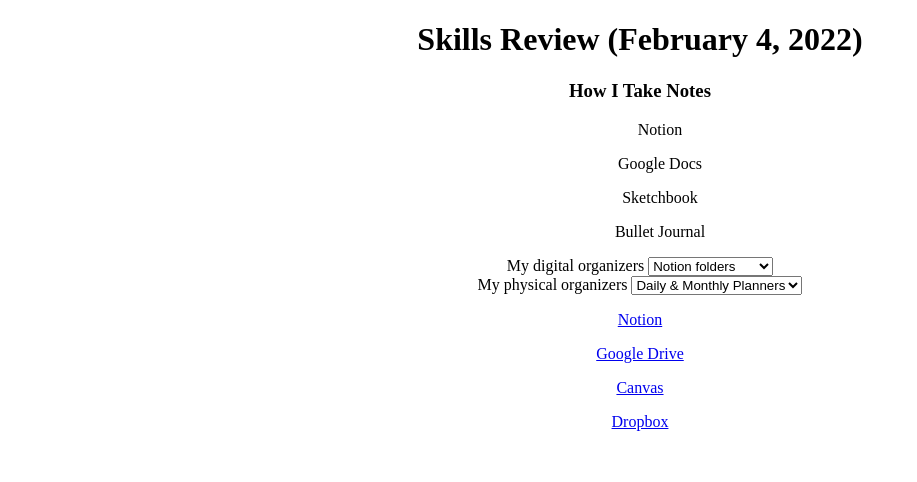
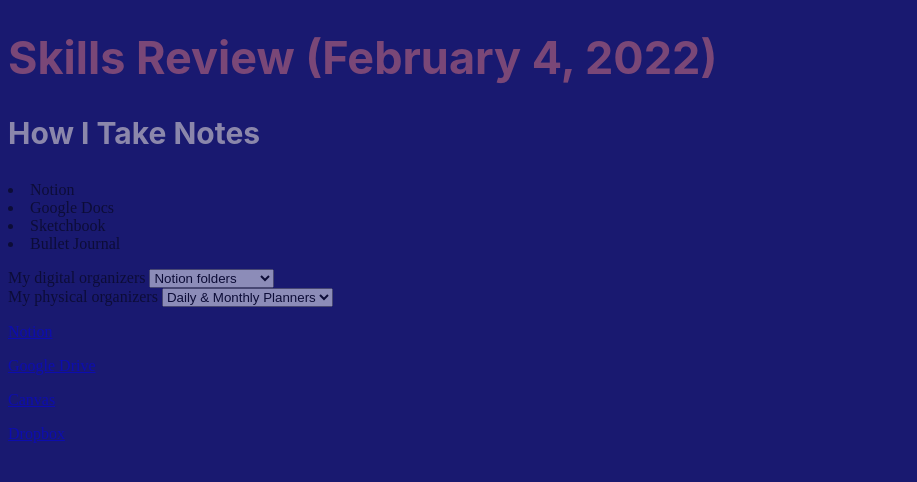
Before and after one commit to kimh559/kimh559.github.io, a plain HTML site: page lab-2022/review/index.html in a window 1280 px wide. Shown: the whole page, without its empty margins (0-917 px from the left). Drawn offline with Linux system fonts and the light colour scheme.

Commit message:
testing 2

```diff
--- a/lab-2022/review/index.html
+++ b/lab-2022/review/index.html
@@ -7,13 +7,12 @@
         <link rel="stylesheet" href="./skillsreview.css">
     </head>
     <body>
-        <center>
         <h1>Skills Review (February 4, 2022)</h1>
         <h3>How I Take Notes</h3>
-        <ul>Notion</ul>
-        <ul>Google Docs</ul>
-        <ul>Sketchbook</ul>
-        <ul>Bullet Journal</ul>
+        <li>Notion</li>
+        <li>Google Docs</li>
+        <li>Sketchbook</li>
+        <li>Bullet Journal</li>
         <script src=""></script> <blockquote></blockquote>
         <form action="/action_page.php">
             <label for="digital">My digital organizers</label>
@@ -37,6 +36,6 @@
         <p id="googledrive"><a href="https://www.google.com/drive/">Google Drive</a></p>
         <p id="canvaslink"><a href="https://learn.canvas.net/login/canvas">Canvas</a></p>
         <p id="dropbox"><a href="https://www.dropbox.com/login?src=logout">Dropbox</a></p>
-        </center>
+
     </body>
 </html>
--- a/lab-2022/review/skillsreview.css
+++ b/lab-2022/review/skillsreview.css
@@ -0,0 +1,17 @@
+body {
+    background-color: midnightblue;
+    opacity: 50%;
+}
+
+h1 {
+    font-size: 45px;
+    font-family: -apple-system, BlinkMacSystemFont, 'Segoe UI', Roboto, Oxygen, Ubuntu, Cantarell, 'Open Sans', 'Helvetica Neue', sans-serif;
+    color:lightcoral;
+    opacity: 90%;
+}
+
+h3 {
+    font-size: 30px;
+    font-family:-apple-system, BlinkMacSystemFont, 'Segoe UI', Roboto, Oxygen, Ubuntu, Cantarell, 'Open Sans', 'Helvetica Neue', sans-serif;
+    color:oldlace;
+}
--- a/style.css
+++ b/style.css
@@ -1,5 +1,5 @@
 html {
-    background: #4b8219;
+    background-color: rebeccapurple;
 }
 
 h1 {
```
